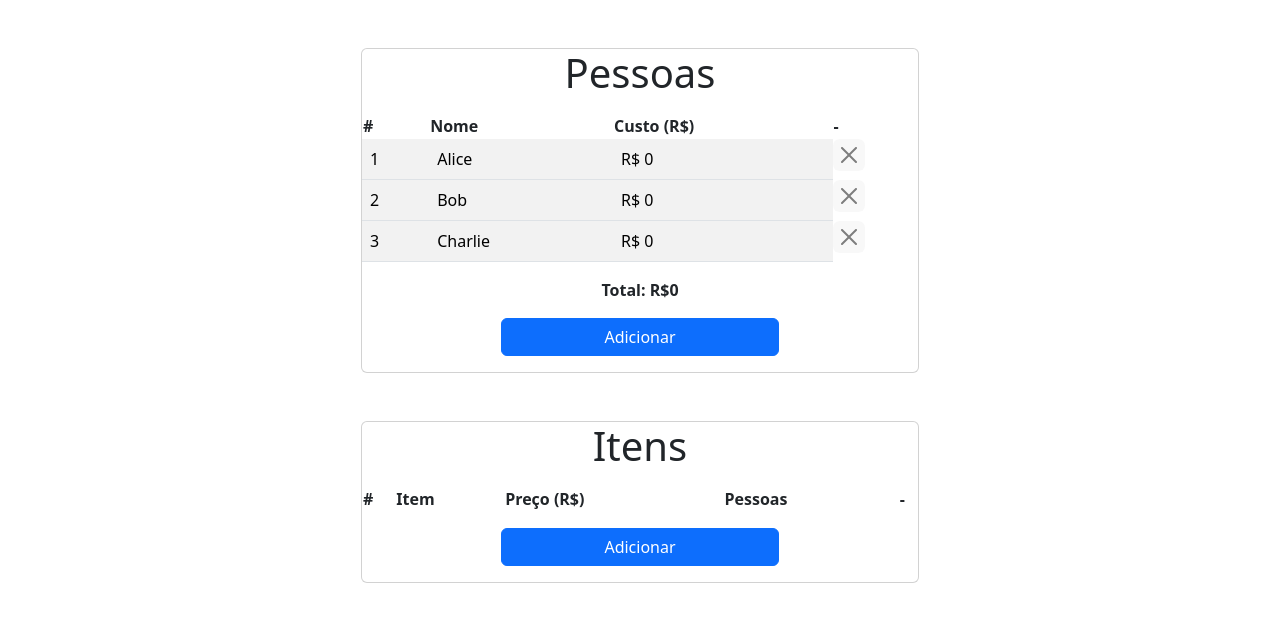
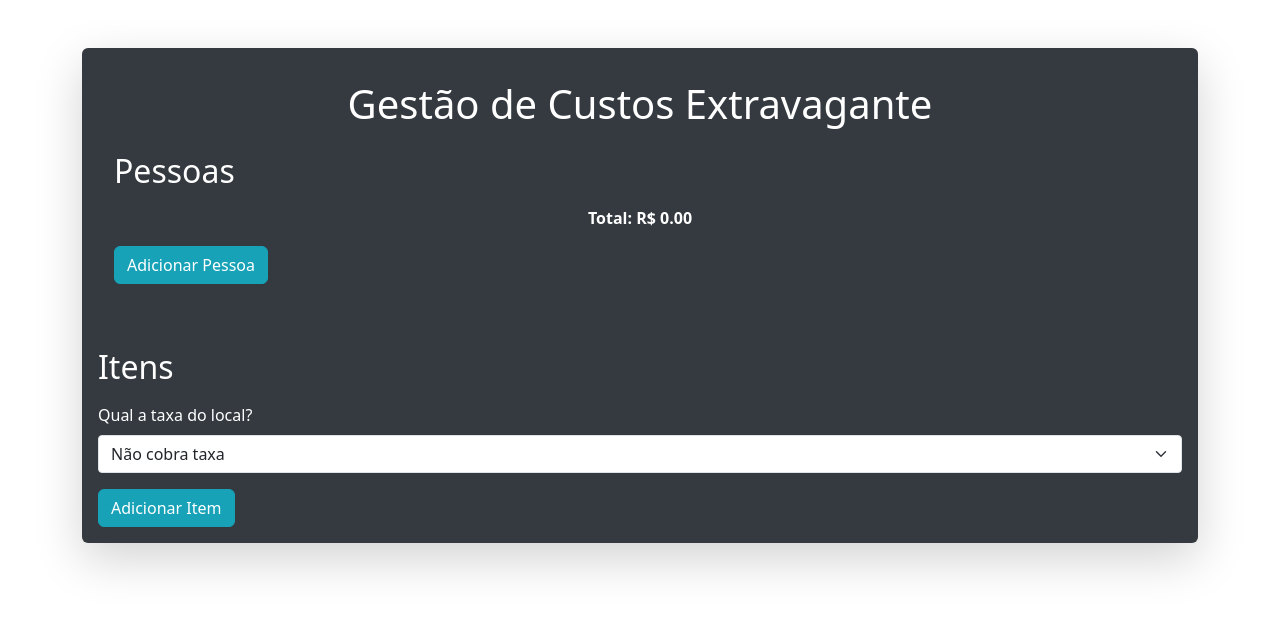
Before and after one commit to lucasmendes-dev/divider, an Angular app: page / in a window 1280 px wide. Shown: the top 622 px of the page. Built offline with nearby package versions, Linux system fonts and the light colour scheme.

Commit message:
finishing % & colors

```diff
--- a/src/app/app.component.css
+++ b/src/app/app.component.css
@@ -1,4 +1,4 @@
-.card {
+/*.card {
   width: 50%;
 }
 
@@ -12,4 +12,56 @@
 
 .total {
   font-weight: bold;
+}*/
+
+:root {
+  --primary-color: #007bff;
+  --secondary-color: #6c757d;
+  --accent-color: #17a2b8;
+  --light-bg: #f8f9fa;
+  --dark-bg: #343a40;
+  --font-color: #ffffff;
 }
+
+body {
+  background-color: #f8f9fa;;
+  color: #343a40;
+}
+
+.card {
+  background: #343a40;
+  color: #ffffff;
+  border: none;
+}
+
+.card-header, .table thead {
+  background-color: #007bff;
+}
+
+.btn-primary {
+  background-color: #17a2b8;
+  border-color: #17a2b8;
+}
+
+.btn-danger {
+  background-color: #6c757d;
+  border-color: #6c757d;
+}
+
+.modal-content {
+  background-color: #f8f9fa;;
+  color: #343a40;
+}
+
+.form-control, .form-select {
+  border-radius: 0.25rem;
+}
+
+.table-hover tbody tr:hover {
+  background-color: #17a2b8;
+  color: #ffffff;
+}
+
+.btn-close {
+  filter: invert(1);
+}
--- a/src/app/app.component.html
+++ b/src/app/app.component.html
@@ -1,124 +1,121 @@
-<div class="container">
-  <div class="card mx-auto mt-5">
+<div class="container py-5">
+  <div class="card shadow-lg p-3 mb-5 rounded">
+      <div class="card-body">
+          <h1 class="card-title text-center mb-4">Gestão de Custos Extravagante</h1>
 
-    <h1 class="mx-auto mb-3">Pessoas</h1>
-
-    <div *ngIf="people">
-      <table class="table table-striped">
+          <!-- Pessoas -->
+          <div>
+              <h2 class="mb-3">Pessoas</h2>
+              <div *ngIf="people && people.length > 0">
+                  <table class="table table-hover">
                       <thead>
-          <th scope="col">#</th>
-          <th scope="col">Nome</th>
-          <th scope="col">Custo (R$)</th>
-          <th scope="col">-</th>
+                          <tr>
+                              <th>#</th>
+                              <th>Nome</th>
+                              <th>Custo (R$)</th>
+                              <th></th>
+                          </tr>
                       </thead>
-        <tbody *ngFor="let person of people; let i = index">
-          <tr>
-            <td> {{ i + 1 }} </td>
-            <td> {{ person.name }} </td>
-            <td> R$ {{ person.cost }} </td>
-            <button class="btn-close excluir" (click)="removePerson(i)" aria-label="Delete"></button>
+                      <tbody>
+                          <tr *ngFor="let person of people; let i = index">
+                              <td>{{ i + 1 }}</td>
+                              <td>{{ person.name }}</td>
+                              <td>R$ {{ person.cost | number: '1.2-2' }}</td>
+                              <td><button class="btn btn-danger" (click)="removePerson(i)">Excluir</button></td>
                           </tr>
                       </tbody>
                   </table>
-      <div>
-        <p class="text-center total">Total: R${{ total }}</p>
               </div>
+              <p class="text-center fw-bold">Total: R$ {{ total | number: '1.2-2' }}</p>
+              <button type="button" class="btn btn-primary" data-bs-toggle="modal" data-bs-target="#addPersonModal">Adicionar Pessoa</button>
           </div>
 
-    <!-- Button trigger modal -->
-    <button type="button" class="btn btn-primary mb-3 mx-auto" data-bs-toggle="modal" data-bs-target="#addPersonModal">
-      Adicionar
-    </button>
-
-    <!-- Modal -->
+          <!-- Modal para Adicionar Pessoa -->
           <div class="modal fade" id="addPersonModal" tabindex="-1" aria-labelledby="addPersonModalLabel" aria-hidden="true">
               <div class="modal-dialog">
                   <div class="modal-content">
                       <div class="modal-header">
-            <h1 class="modal-title fs-3" id="addPersonModalLabel">Adicione uma pessoa</h1>
+                          <h5 class="modal-title" id="addPersonModalLabel">Adicione uma Pessoa</h5>
                           <button type="button" class="btn-close" data-bs-dismiss="modal" aria-label="Close"></button>
                       </div>
                       <div class="modal-body">
-            <div class="form-group">
-              <label class="form-label" for="name">Nome:</label>
-              <input class="form-control" width="50%" type="text" name="name" id="name" [(ngModel)]="newPersonName">
+                          <div class="mb-3">
+                              <label for="name" class="form-label">Nome:</label>
+                              <input type="text" class="form-control" id="name" [(ngModel)]="newPersonName">
+                          </div>
+                          <button type="button" class="btn btn-primary" data-bs-dismiss="modal" (click)="addPerson()">Adicionar</button>
                       </div>
                   </div>
-          <button type="button" class="btn btn-primary mb-3 mx-auto" data-bs-dismiss="modal" (click)="addPerson()">Adicionar</button>
               </div>
           </div>
       </div>
 
+      <!-- Itens -->
+      <div class="mt-5">
+          <h2 class="mb-3">Itens</h2>
+          <div class="mb-3">
+              <label for="tax" class="form-label">Qual a taxa do local?</label>
+              <select class="form-select" id="tax" name="tax" [(ngModel)]="tax" (change)="onTaxChange()">
+                  <option value="0">Não cobra taxa</option>
+                  <option value="0.05">5%</option>
+                  <option value="0.1">10%</option>
+                  <option value="0.15">15%</option>
+              </select>
           </div>
-</div>
-
-<!-- Abaixo o item -->
-
-<div class="container">
-  <div class="card mx-auto mt-5">
-
-    <h1 class="mx-auto mb-3">Itens</h1>
-
-    <div *ngIf="itens">
-      <table class="table table-striped">
+          <div *ngIf="itens && itens.length > 0">
+              <table class="table table-hover">
                   <thead>
-          <th scope="col">#</th>
-          <th scope="col">Item</th>
-          <th scope="col">Preço (R$)</th>
-          <th scope="col">Pessoas</th>
-          <th scope="col">-</th>
+                      <tr>
+                          <th>#</th>
+                          <th>Item</th>
+                          <th>Preço (R$)</th>
+                          <th>Pessoas</th>
+                          <th></th>
+                      </tr>
                   </thead>
-        <tbody *ngFor="let item of itens; let i = index">
-          <tr>
-            <td> {{ i + 1 }} </td>
-            <td> {{ item.name }} </td>
-            <td> R$ {{ item.price }} </td>
-            <div *ngFor="let itemPerson of item.guys">
-              <td>{{ itemPerson }}</td>
-            </div>
-
-            <button class="btn-close excluir"  aria-label="Delete" (click)="removeItem(i)"></button>
+                  <tbody>
+                      <tr *ngFor="let item of itens; let i = index">
+                          <td>{{ i + 1 }}</td>
+                          <td>{{ item.name }}</td>
+                          <td>R$ {{ item.price | number: '1.2-2' }}</td>
+                          <td>{{ item.guys.join(', ') }}</td>
+                          <td><button class="btn btn-danger btn-sm" (click)="removeItem(i)">Excluir</button></td>
                       </tr>
                   </tbody>
               </table>
           </div>
+          <button type="button" class="btn btn-primary" data-bs-toggle="modal" data-bs-target="#addItemModal">Adicionar Item</button>
+      </div>
+  </div>
+</div>
 
-    <!-- Button trigger modal -->
-    <button type="button" class="btn btn-primary mb-3 mx-auto" data-bs-toggle="modal" data-bs-target="#addItemModal">
-      Adicionar
-    </button>
-
-    <!-- Modal -->
+<!-- Modal para Adicionar Item -->
 <div class="modal fade" id="addItemModal" tabindex="-1" aria-labelledby="addItemModalLabel" aria-hidden="true">
   <div class="modal-dialog">
       <div class="modal-content">
           <div class="modal-header">
-            <h1 class="modal-title fs-3" id="addItemModalLabel">Adicione um item</h1>
+              <h5 class="modal-title" id="addItemModalLabel">Adicione um Item</h5>
               <button type="button" class="btn-close" data-bs-dismiss="modal" aria-label="Close"></button>
           </div>
           <div class="modal-body">
-            <div class="form-group">
-              <label class="form-label" for="name">Item:</label>
-              <input class="form-control" width="50%" type="text" name="name" id="name" [(ngModel)]="newItem">
+              <div class="mb-3">
+                  <label for="item" class="form-label">Item:</label>
+                  <input type="text" class="form-control" id="item" [(ngModel)]="newItem">
               </div>
-
-            <div class="form-group">
-              <label class="form-label" for="price">Preço:</label>
-              <input class="form-control" width="50%" type="number" name="price" id="price" [(ngModel)]="price">
+              <div class="mb-3">
+                  <label for="price" class="form-label">Preço:</label>
+                  <input type="number" class="form-control" id="price" [(ngModel)]="price">
               </div>
-
-            <div class="form-group">
-              <label class="form-label" for="people">Pessoas:</label>
-              <select class="form-select" id="people" name="people" multiple [(ngModel)]="itemPeople">
+              <div class="mb-3">
+                  <label for="people" class="form-label">Pessoas:</label>
+                  <select class="form-select" id="people" multiple [(ngModel)]="itemPeople">
                       <option *ngFor="let person of people" [ngValue]="person.name">{{ person.name }}</option>
                   </select>
               </div>
-
+              <button type="button" class="btn btn-primary" data-bs-dismiss="modal" (click)="addItem()">Adicionar</button>
           </div>
-          <button type="button" class="btn btn-primary mb-3 mx-auto" data-bs-dismiss="modal" (click)="addItem()">Adicionar</button>
       </div>
   </div>
 </div>
 
-  </div>
-</div>
+<script src="https://cdn.jsdelivr.net/npm/bootstrap@5.1.3/dist/js/bootstrap.bundle.min.js"></script>
--- a/src/app/app.component.ts
+++ b/src/app/app.component.ts
@@ -12,12 +12,9 @@ export class AppComponent {
   title = 'divider';
 
   newPersonName: string = '';
-  people: Person[] = [
-    { name: 'Alice', cost: 0 },
-    { name: 'Bob', cost: 0 },
-    { name: 'Charlie', cost: 0 }
-  ];
+  people: Person[] = [];
   total:number = 0;
+  tax: number = 0;
 
   newItem: string = '';
   price: number = 0;
@@ -49,13 +46,13 @@ export class AppComponent {
         guys: this.itemPeople
       }
 
-      this.itemPeople.map(itemPeople => { console.log(this.itemPeople.length);
+      this.itemPeople.map(itemPeople => {
         this.people.map(person => {
           if (itemPeople === person.name) {
             if (this.itemPeople.length > 1) {
               person.cost += this.price / this.itemPeople.length
             } else {
-              person.cost += this.price
+              person.cost += this.price;
             }
           }
         })
@@ -74,4 +71,11 @@ export class AppComponent {
     this.itens.splice(index, 1);
   }
 
+  onTaxChange() {
+    this.people.map(person => {
+      person.cost += person.cost * this.tax;
+      this.total += this.total * this.tax;
+    });
+  }
+
 }
```
Lines whose indentation alone changed are shown as unchanged.
